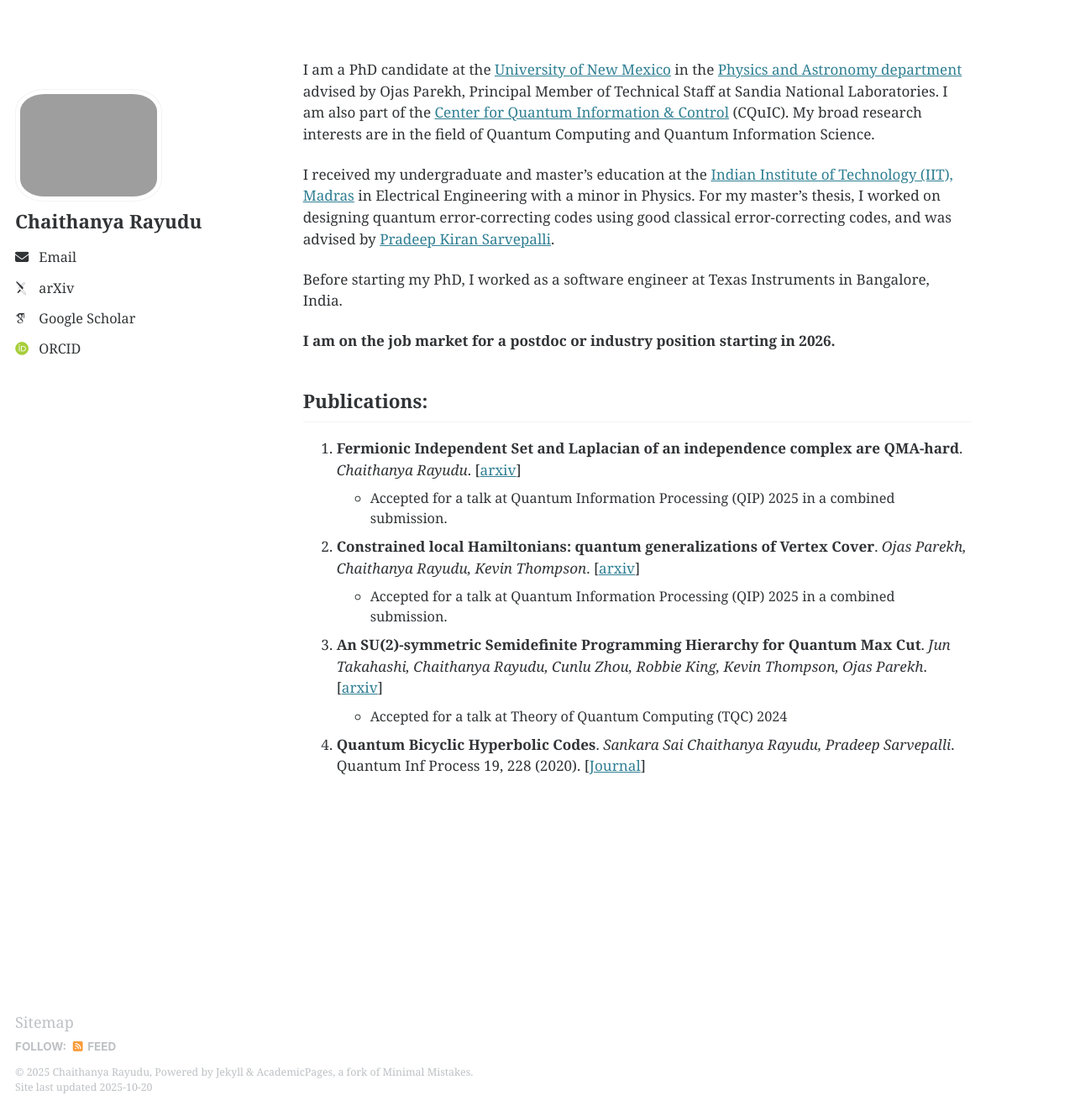
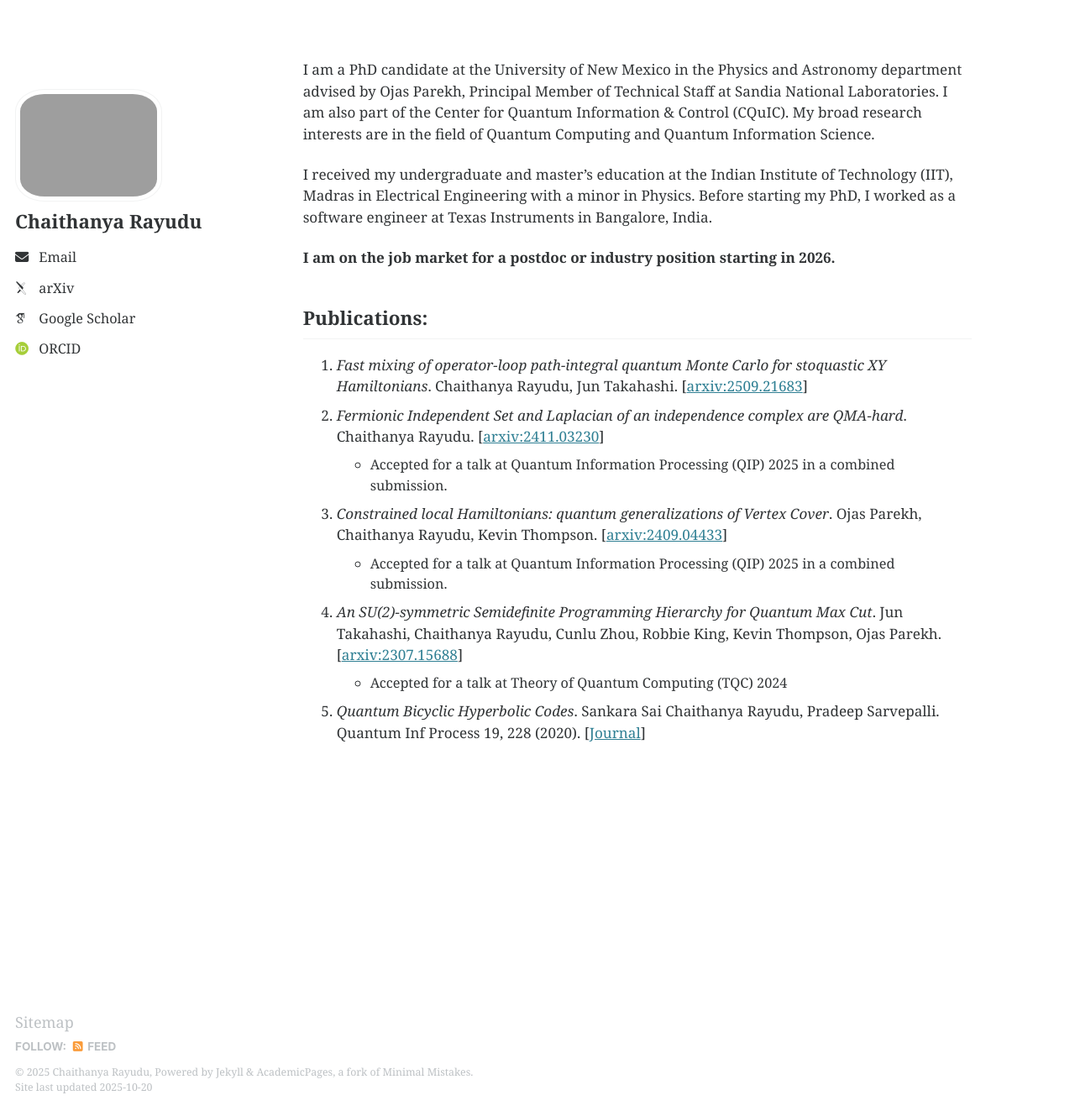
Before and after one commit to chaithanyarss/chaithanyarss.github.io, a Jekyll site: the page built from _pages/about.md, in a window 1280 px wide and 1323 px high. Shown: the whole window at 84% size. Built offline with Jekyll 4.4.1, drawn with Linux system fonts in a browser that asks for light colours; some web fonts are replaced.

Commit message:
Added the fast mixing paper to the list. Also removed some hyperlinks.

```diff
--- a/_pages/about.md
+++ b/_pages/about.md
@@ -7,23 +7,22 @@ redirect_from:
   - /about.html
 ---
 
-I am a PhD candidate at the [University of New Mexico](https://www.unm.edu/) in the [Physics and Astronomy department](https://physics.unm.edu/) advised by Ojas Parekh, Principal Member of Technical Staff at Sandia National Laboratories. I am also part of the [Center for Quantum Information & Control](https://cquic.unm.edu/) (CQuIC). My broad research interests are in the field of Quantum Computing and Quantum Information Science.
+I am a PhD candidate at the University of New Mexico in the Physics and Astronomy department advised by Ojas Parekh, Principal Member of Technical Staff at Sandia National Laboratories. I am also part of the Center for Quantum Information & Control (CQuIC). My broad research interests are in the field of Quantum Computing and Quantum Information Science.
 
-I received my undergraduate and master’s education at the [Indian Institute of Technology (IIT), Madras](https://www.iitm.ac.in/) in Electrical Engineering with a minor in Physics. For my master's thesis, I worked on designing quantum error-correcting codes using good classical error-correcting codes, and was advised by [Pradeep Kiran Sarvepalli](https://www.ee.iitm.ac.in/~pradeep/).
-
-Before starting my PhD, I worked as a software engineer at Texas Instruments in Bangalore, India.
+I received my undergraduate and master’s education at the Indian Institute of Technology (IIT), Madras in Electrical Engineering with a minor in Physics. Before starting my PhD, I worked as a software engineer at Texas Instruments in Bangalore, India.
 
 **I am on the job market for a postdoc or industry position starting in 2026.**
 
 Publications:
 ---
-4. **Fermionic Independent Set and Laplacian of an independence complex are QMA-hard**. *Chaithanya Rayudu*. [[arxiv](https://arxiv.org/abs/2411.03230)]
+5. *Fast mixing of operator-loop path-integral quantum Monte Carlo for stoquastic XY Hamiltonians*. Chaithanya Rayudu, Jun Takahashi. [[arxiv:2509.21683](https://arxiv.org/abs/2509.21683)]
+4. *Fermionic Independent Set and Laplacian of an independence complex are QMA-hard*. Chaithanya Rayudu. [[arxiv:2411.03230](https://arxiv.org/abs/2411.03230)]
   * Accepted for a talk at Quantum Information Processing (QIP) 2025 in a combined submission.
 
-3. **Constrained local Hamiltonians: quantum generalizations of Vertex Cover**. *Ojas Parekh, Chaithanya Rayudu, Kevin Thompson*. [[arxiv](https://arxiv.org/abs/2409.04433)]
+3. *Constrained local Hamiltonians: quantum generalizations of Vertex Cover*. Ojas Parekh, Chaithanya Rayudu, Kevin Thompson. [[arxiv:2409.04433](https://arxiv.org/abs/2409.04433)]
   * Accepted for a talk at Quantum Information Processing (QIP) 2025 in a combined submission.
 
-2. **An SU(2)-symmetric Semidefinite Programming Hierarchy for Quantum Max Cut**. *Jun Takahashi, Chaithanya Rayudu, Cunlu Zhou, Robbie King, Kevin Thompson, Ojas Parekh*. [[arxiv](https://arxiv.org/abs/2307.15688)]
+2. *An SU(2)-symmetric Semidefinite Programming Hierarchy for Quantum Max Cut*. Jun Takahashi, Chaithanya Rayudu, Cunlu Zhou, Robbie King, Kevin Thompson, Ojas Parekh. [[arxiv:2307.15688](https://arxiv.org/abs/2307.15688)]
   * Accepted for a talk at Theory of Quantum Computing (TQC) 2024
 
-1. **Quantum Bicyclic Hyperbolic Codes**. *Sankara Sai Chaithanya Rayudu, Pradeep Sarvepalli*.  Quantum Inf Process 19, 228 (2020). [[Journal](https://link.springer.com/article/10.1007/s11128-020-02727-0)]
+1. *Quantum Bicyclic Hyperbolic Codes*. Sankara Sai Chaithanya Rayudu, Pradeep Sarvepalli.  Quantum Inf Process 19, 228 (2020). [[Journal](https://link.springer.com/article/10.1007/s11128-020-02727-0)]
```
